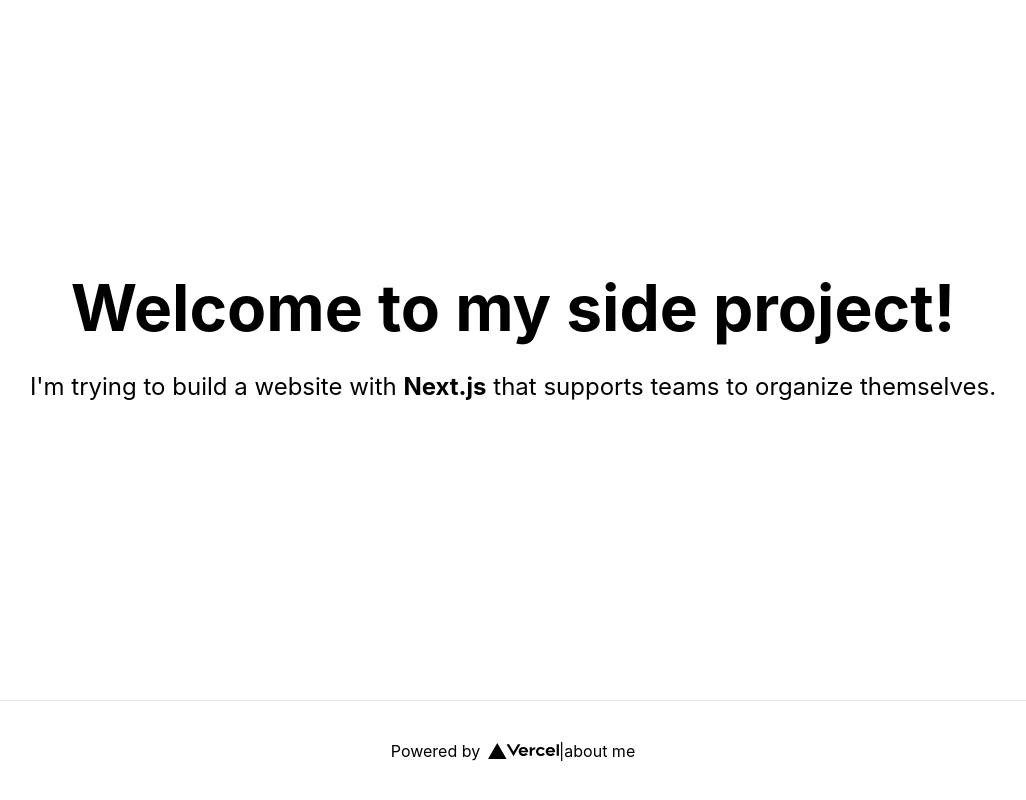
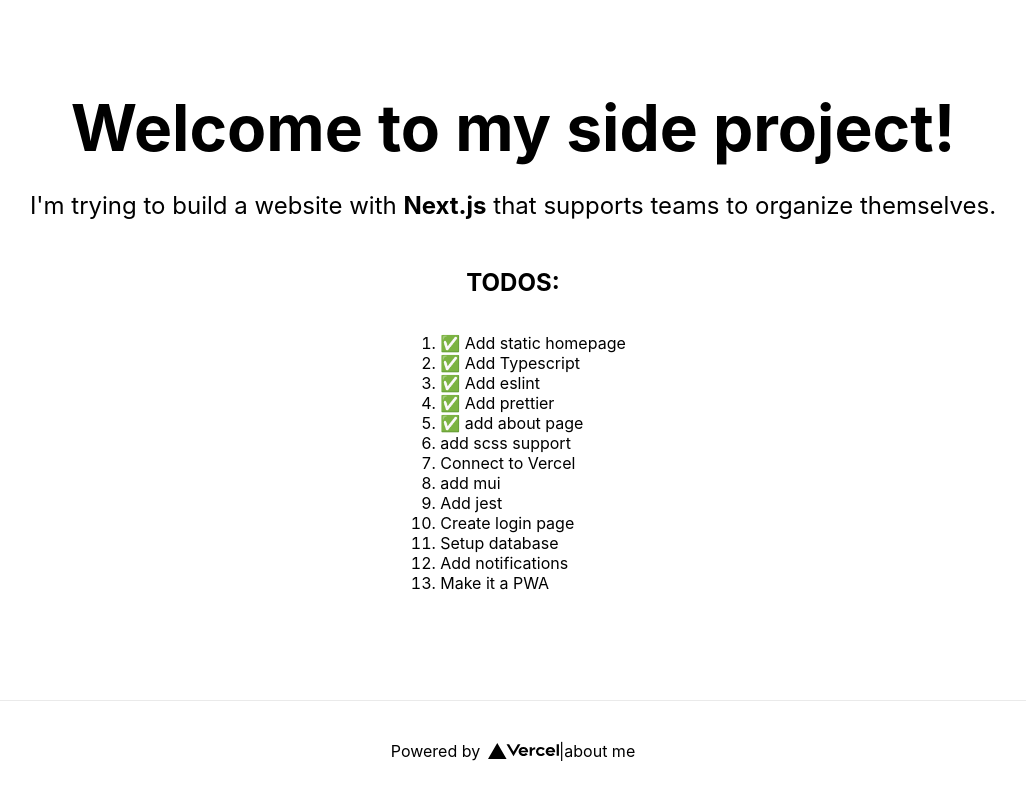
Before and after one commit to KevinHerklotz/who-joins, a Next.js app: page / in a window 1280 px wide. Shown: the whole page, without its empty margins (127-1153 px from the left). Built offline with nearby package versions, Linux system fonts and the light colour scheme.

Commit message:
add about page

```diff
--- /dev/null
+++ b/pages/about.tsx
@@ -0,0 +1,5 @@
+function About() {
+  return <h1>About Me</h1>
+}
+
+export default About
--- a/pages/index.tsx
+++ b/pages/index.tsx
@@ -1,3 +1,4 @@
+/* eslint-disable jsx-a11y/accessible-emoji */
 import Head from 'next/head'
 import Link from 'next/link'
 
@@ -15,9 +16,27 @@ export default function Home() {
         <h1 className={styles.title}>Welcome to my side project!</h1>
 
         <p className={styles.description}>
-          {/* eslint-disable-next-line react/no-unescaped-entities */}
-          I'm trying to build a website with <strong>Next.js</strong> that supports teams to organize themselves.
+          I&apos;m trying to build a website with <strong>Next.js</strong> that supports teams to organize themselves.
         </p>
+        <h2>TODOS:</h2>
+        <ol>
+          <li>✅ Add static homepage</li>
+          <li>✅ Add Typescript</li>
+          <li>✅ Add eslint</li>
+          <li>✅ Add prettier</li>
+          <li>✅ add about page</li>
+          <li>add scss support</li>
+          <li>Connect to Vercel</li>
+          <li>add mui</li>
+          <li>Add jest</li>
+          <li>Create login page</li>
+          <li>Setup database</li>
+          <li>Add notifications</li>
+          <li>
+            Make it a{' '}
+            <a href="https://itnext.io/pwa-with-next-js-create-next-app-in-2020-%EF%B8%8F-9ee0e1a6313d">PWA</a>
+          </li>
+        </ol>
       </main>
 
       <footer className={styles.footer}>
@@ -29,24 +48,10 @@ export default function Home() {
           Powered by <img src="/vercel.svg" alt="Vercel Logo" className={styles.logo} />
         </a>{' '}
         |{' '}
-        <Link href="/about-me">
+        <Link href="/about">
           <a>about me</a>
         </Link>
       </footer>
     </div>
   )
 }
-
-// Add static homepage
-// Add Typescript
-// Add eslint
-// Add prettier
-// add about page
-// add scss support
-// Connect to Vercel
-// add mui
-// Add jest
-// Create login page
-// Setup database
-// Add notifications
-// Make it a pwa // https://itnext.io/pwa-with-next-js-create-next-app-in-2020-%EF%B8%8F-9ee0e1a6313d
```
